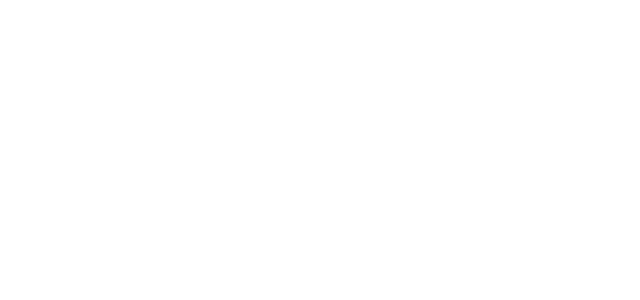
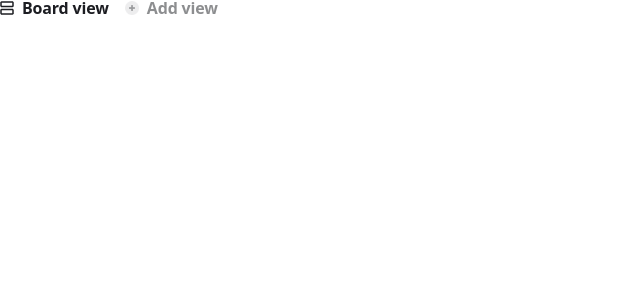
Before and after one commit to LCarrasquel14/ToDo, a Next.js app: page / in a window 1280 px wide. Shown: the top 300 px of the page, without its empty margins (0-640 px from the left). Built offline with nearby package versions, Linux system fonts and the light colour scheme.

Commit message:
styles and functionality of the tag component added

```diff
--- a/src/app/layout.tsx
+++ b/src/app/layout.tsx
@@ -1,5 +1,4 @@
 import type { Metadata } from "next";
-import script from "next/script";
 import "./globals.css";
 export const metadata: Metadata = {
   title: "Create Next App",
--- a/src/app/page.tsx
+++ b/src/app/page.tsx
@@ -1,7 +1,7 @@
-import Button from "@/ui/Button/Button";
 import React from "react";
-import Toggle from "@/ui/Toggle/Toggle";
+import { tagProps } from "@/ui/Tag/Tag";
 import { IconProps } from "@/ui/Icon/Icon";
+import Tag from "@/ui/Tag/Tag";
 
 type Button = {
   label: string;
@@ -10,16 +10,26 @@
   selected: boolean;
 };
 
-const page = () => {
-  const onOptionClicked = (id: string) => {
-    alert(id);
-  };
-
-  const onOptionSelected = (id: string) => {
-    console.log(`selected ${id}`);
-  };
-
-  return <div></div>;
+const Page = () => {
+  const tagContainer: tagProps[] = [
+    {
+      label: "Board view",
+      key: "1",
+      selected: true,
+      icon: "board",
+    },
+    {
+      label: "Add view",
+      key: "2",
+      selected: false,
+      icon: "add",
+    },
+  ];
+  return (
+    <div>
+      <Tag tagContainer={tagContainer} />
+    </div>
+  );
 };
 
-export default page;
+export default Page;
--- a/src/ui/Modal/Modal.tsx
+++ b/src/ui/Modal/Modal.tsx
@@ -1,23 +1,25 @@
 import ReactModal from "react-modal";
-
 import React from "react";
 import Icon from "../Icon/Icon";
+import { FC, ReactNode } from "react";
 
 type Props = {
   isOpen: boolean;
   onClose?: () => void;
-  children?: React.ReactNode;
+  children?: ReactNode;
 };
 
-const Modal = ({ isOpen, onClose, children }: Props) => {
-  return isOpen ? (
-    <>
+const Modal: FC<Props> = ({ isOpen, onClose, children }) => {
+  return (
+    <div>
+      {isOpen && (
         <i
           className="cursor-pointer flex items-center justify-end "
           onClick={onClose}
         >
           <Icon icon="close" size={24} />
         </i>
+      )}
       <ReactModal
         isOpen={isOpen}
         overlayClassName="modal-overlay"
@@ -29,8 +31,8 @@
       >
         {children}
       </ReactModal>
-    </>
-  ) : null;
+    </div>
+  );
 };
 
 export default Modal;
--- a/src/ui/Tag/Tag.tsx
+++ b/src/ui/Tag/Tag.tsx
@@ -1,7 +1,5 @@
-import React from "react";
 import Icon from "../Icon/Icon";
 import Text from "../Text/Text";
-import { tags } from "@/data/tag";
 import { IconProps } from "@/ui/Icon/Icon";
 
 export type tagProps = {
@@ -15,21 +13,25 @@
   tagContainer: tagProps[];
 };
 
-const Tag = ({ tagContainer = tags }: TagProps) => {
+const Tag = ({ tagContainer }: TagProps) => {
+  const handleBoardView = (id: string) => {
+    console.log(`selected ${id}`);
+  };
   return (
-    <ul className="p-3 flex flex-row gap-4">
-      {tagContainer.map((tag) => {
-        return (
-          <li key={tag.key} className="flex items-center gap-1">
-            <Icon icon={tag.icon} size={14} />
-            <Text
-              text={tag.label}
-              variant={`${tag.selected ? "optionSelected" : "option"}`}
-              size={10}
-            />
-          </li>
-        );
-      })}
+    <ul className="flex gap-4">
+      {tagContainer.map((tag) => (
+        <li
+          key={tag.key}
+          className="flex items-center gap-2 cursor-pointer"
+          onClick={() => handleBoardView(tag.key)}
+        >
+          <Icon icon={tag.icon} size={14} />
+          <Text
+            variant={tag.selected ? "optionSelected" : "option"}
+            text={tag.label}
+          />
+        </li>
+      ))}
     </ul>
   );
 };
```
Also changed, not shown: 1 other file (tests, documents, lock files or other folders). Lines whose indentation alone changed are shown as unchanged.
